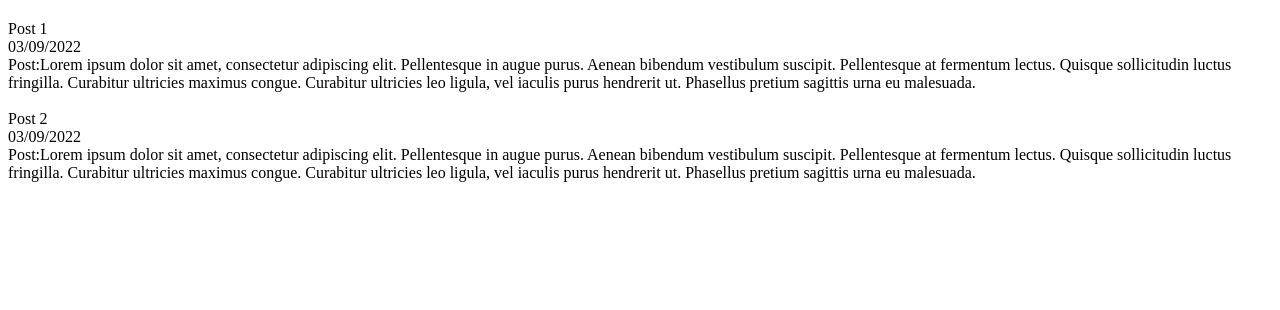
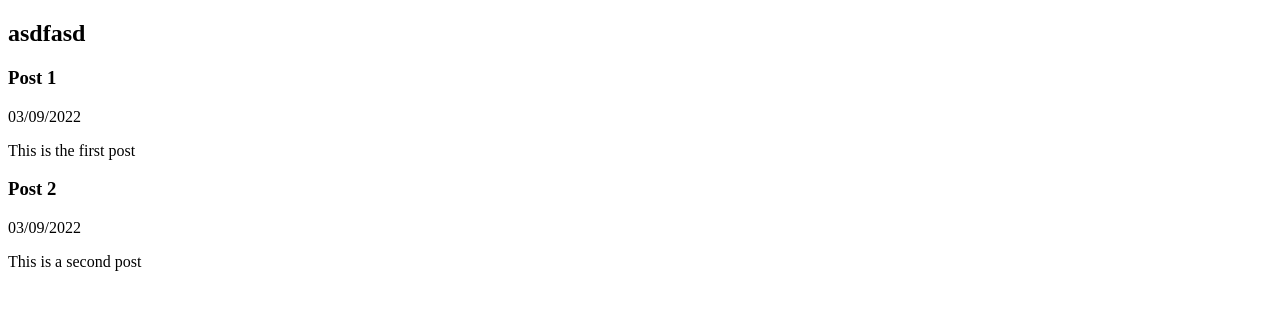
Before and after one commit to WCramRTC/API_Tutorial, a plain HTML site: page json_practice.html in a window 1280 px wide. Drawn offline with Linux system fonts and the light colour scheme.

Commit message:
Cleared Up json_practice using template literals

```diff
--- a/json_practice.html
+++ b/json_practice.html
@@ -9,7 +9,7 @@
 <body>
 
     <div id="json_display">
-        <h2 id="title"></h2>
+        <h2 id="title">asdfasd</h2>
 
     </div>
 
--- a/script/json_practice.js
+++ b/script/json_practice.js
@@ -11,16 +11,22 @@ let emp = [
 let blog = [
     {title: "Post 1",
     date: "03/09/2022",
-    post: "Lorem ipsum dolor sit amet, consectetur adipiscing elit. Pellentesque in augue purus. Aenean bibendum vestibulum suscipit. Pellentesque at fermentum lectus. Quisque sollicitudin luctus fringilla. Curabitur ultricies maximus congue. Curabitur ultricies leo ligula, vel iaculis purus hendrerit ut. Phasellus pretium sagittis urna eu malesuada."
+    post: "This is the first post"
 },
 {title: "Post 2",
 date: "03/09/2022",
-post: "Lorem ipsum dolor sit amet, consectetur adipiscing elit. Pellentesque in augue purus. Aenean bibendum vestibulum suscipit. Pellentesque at fermentum lectus. Quisque sollicitudin luctus fringilla. Curabitur ultricies maximus congue. Curabitur ultricies leo ligula, vel iaculis purus hendrerit ut. Phasellus pretium sagittis urna eu malesuada."
+post: "This is a second post"
 }
 ]
 
 blog.forEach(element => {
-display.innerHTML +=  element.title + "<br>" +element.date + "<br>Post:" + element.post + "<br><br>";
+    // display.innerHTML +=  element.title + "<br>" +element.date + "<br>Post:" + element.post + "<br><br>";
+
+    display.innerHTML += `<h3> ${element.title} </h3>
+    <p class="date">${element.date}</p>
+    <p class="post">${element.post}</p>
+
+    `;
 
 })
 
```
